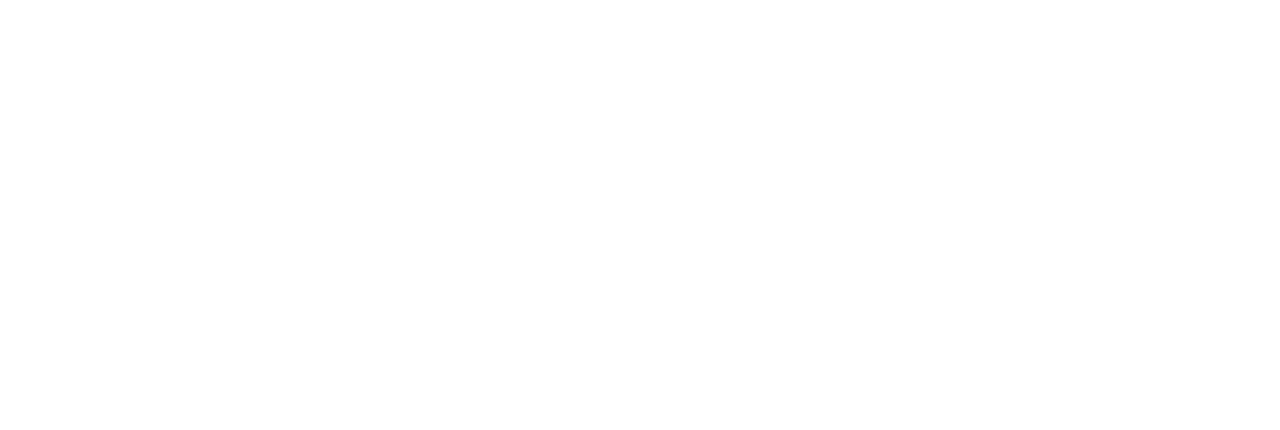
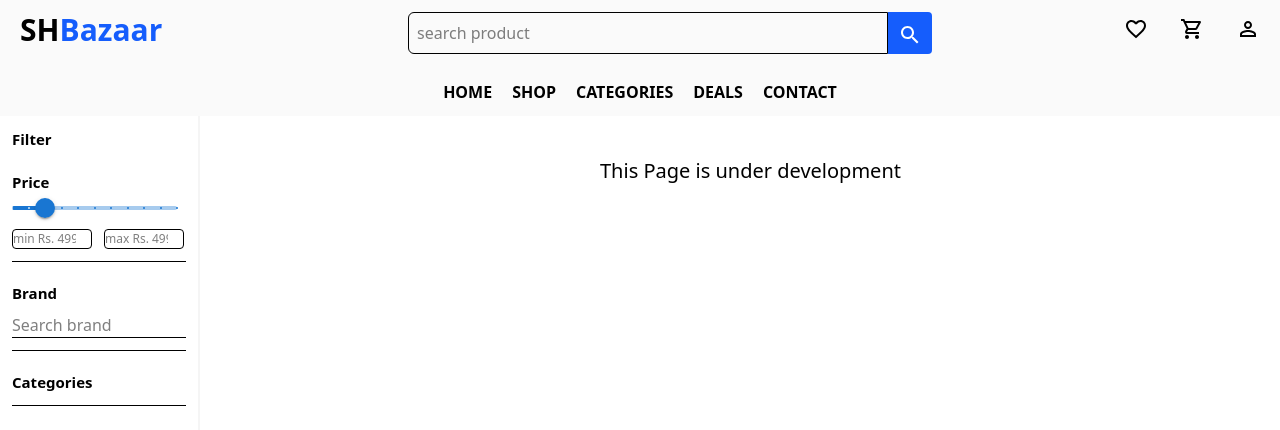
Before and after one commit to abhishekkjaiml/ecommers-react-js, a React (Vite) app: page /deals in a window 1280 px wide. Before the commit this address had no page. Shown: the top 430 px of the page. Built offline with nearby package versions, Linux system fonts and the light colour scheme.

Commit message:
initial all page created

```diff
--- a/src/App.tsx
+++ b/src/App.tsx
@@ -1,10 +1,25 @@
 import { Routes, Route } from 'react-router-dom'
 import { Home } from './pages/Home'
+import { Wishlist } from './pages/wishlist'
+import { Cart } from './pages/cart'
+import { Auth } from './pages/auth'
+import { Shop } from './pages/Shop'
+import { Categries } from './pages/Categries'
+import { Deals } from './pages/Deals'
+import { Contact } from './pages/Contact'
 
 const App = () => {
   return (
     <Routes>
       <Route path='/' element={<Home />} />
+      <Route path='/wishlist' element={<Wishlist/>} />
+      <Route path='/myCart' element={<Cart />} />
+      <Route path='/auth' element={<Auth />} />
+
+      <Route path='/shop' element={<Shop />} />
+      <Route path='/catogary' element={<Categries />} />
+      <Route path='/deals' element={<Deals />} />
+      <Route path='/contact' element={<Contact />} />
     </Routes>
   )
 }
--- a/src/components/Navbar.tsx
+++ b/src/components/Navbar.tsx
@@ -1,43 +1,86 @@
-import PermIdentityOutlinedIcon from '@mui/icons-material/PermIdentityOutlined';
-import ShoppingCartOutlinedIcon from '@mui/icons-material/ShoppingCartOutlined';
+import PermIdentityOutlinedIcon from "@mui/icons-material/PermIdentityOutlined";
+import ShoppingCartOutlinedIcon from "@mui/icons-material/ShoppingCartOutlined";
 // import FavoriteOutlinedIcon from '@mui/icons-material/FavoriteOutlined';
-import FavoriteBorderOutlinedIcon from '@mui/icons-material/FavoriteBorderOutlined';
-import SearchOutlinedIcon from '@mui/icons-material/SearchOutlined';
+import FavoriteBorderOutlinedIcon from "@mui/icons-material/FavoriteBorderOutlined";
+import SearchOutlinedIcon from "@mui/icons-material/SearchOutlined";
+import { useNavigate } from "react-router-dom";
 
 export const Navbar = () => {
+  const navigate = useNavigate();
+
   return (
     <div>
-        <header className='flex flex-wrap h-17 bg-neutral-50'>
-            <div    className='text-3xl font-bold   ml-5 mt-3'>
+      <header className="flex flex-wrap h-17 bg-neutral-50">
+        <div
+          className="text-3xl font-bold   ml-5 mt-3 hover:cursor-pointer"
+          onClick={() => navigate("/")}
+        >
           <h2>
-                    SH<span>Bazaar</span>
+            SH<span className="text-blue-600">Bazaar</span>
           </h2>
         </div>
-            <nav    className='ml-auto  gap-8 flex  mr-5'>
-                <div className='mr-40 mt-3'>
-                    <input  className='w-120 p-2 border rounded-tl-md rounded-bl-md' placeholder='search product'/>
-                    <span   className='w-5 bg-blue-600 p-2.5 rounded-br rounded-tr text-white'>
+        <nav className="ml-auto  gap-8 flex  mr-5">
+          <div className="mr-40 mt-3">
+            <input
+              className="outline-none w-120 p-2 border rounded-tl-md rounded-bl-md"
+              placeholder="search product"
+            />
+            <span className="w-5 bg-blue-600 hover:bg-sky-500 p-2.5 rounded-br rounded-tr text-white hover:cursor-pointer">
               <SearchOutlinedIcon />
             </span>
           </div>
-                <span   className='text-5xl'>
+          <span
+            className="text-5xl hover:cursor-pointer hover:text-blue-600"
+            onClick={() => navigate("/wishlist")}
+          >
             <FavoriteBorderOutlinedIcon />
           </span>
-                <span   className='text-5xl'>
+          <span
+            className="text-5xl hover:cursor-pointer hover:text-blue-600"
+            onClick={() => navigate("/myCart")}
+          >
             <ShoppingCartOutlinedIcon />
           </span>
-                <span   className='text-5xl'>
+          <span
+            className="text-5xl hover:cursor-pointer hover:text-blue-600"
+            onClick={() => navigate("/auth")}
+          >
             <PermIdentityOutlinedIcon />
           </span>
         </nav>
       </header>
-        <header className='flex flex-wrap h-12 bg-neutral-50 justify-center gap-5 font-bold'>
-            <h2 className='mt-3'>HOME</h2>
-            <h2  className='mt-3'>SHOP</h2>
-            <h2  className='mt-3'>CATEGORIES</h2>
-            <h2  className='mt-3'>DEALS</h2>
-            <h2  className='mt-3'>CONTACT </h2>
+      <header className="flex flex-wrap h-12 bg-neutral-50 justify-center gap-5 font-bold">
+        <h2
+          className="mt-3 hover:cursor-pointer hover:text-blue-600"
+          onClick={() => navigate("/")}
+        >
+          HOME
+        </h2>
+        <h2
+          className="mt-3 hover:cursor-pointer hover:text-blue-600"
+          onClick={() => navigate("/shop")}
+        >
+          SHOP
+        </h2>
+        <h2
+          className="mt-3 hover:cursor-pointer hover:text-blue-600"
+          onClick={() => navigate("/catogary")}
+        >
+          CATEGORIES
+        </h2>
+        <h2
+          className="mt-3 hover:cursor-pointer hover:text-blue-600"
+          onClick={() => navigate("/deals")}
+        >
+          DEALS
+        </h2>
+        <h2
+          className="mt-3 hover:cursor-pointer hover:text-blue-600"
+          onClick={() => navigate("/contact")}
+        >
+          CONTACT{" "}
+        </h2>
       </header>
     </div>
-  )
-}
+  );
+};
--- /dev/null
+++ b/src/components/Sidebar.tsx
@@ -0,0 +1,77 @@
+import Box from "@mui/material/Box";
+import Slider from "@mui/material/Slider";
+
+export const Sidebar = () => {
+  function valuetext(value: number) {
+    return `${value}°C`;
+  }
+
+  return (
+    <aside className="flex flex-col gap-3 border-r-2 border-neutral-100 w-50 h-screen p-3">
+      <div>
+        <h2 className="text-[15px] font-bold">Filter</h2>
+        <div className="mt-5 pb-3 border-b">
+          <h2   className="text-[15px] font-bold">Price</h2>
+          <Box sx={{ width: 165 }}>
+            <Slider
+              aria-label="Temperature"
+              defaultValue={30}
+              getAriaValueText={valuetext}
+              valueLabelDisplay="auto"
+              shiftStep={30}
+              step={10}
+              marks
+              min={10}
+              max={110}
+            />
+            {/* <Slider
+              defaultValue={30}
+              step={10}
+              marks
+              min={10}
+              max={110}
+              disabled
+            /> */}
+          </Box>
+          <div  className="flex gap-3">
+            <input
+            type="number"
+            placeholder="min Rs. 499"
+            min="499"
+            max="4999"
+            className="w-20 text-[12px] border rounded"
+            />
+
+
+
+          <input
+            type="number"
+            placeholder="max Rs. 4999"
+            min="499"
+            max="4999"
+            className="w-20 text-[12px] border rounded"
+            />
+          </div>
+        </div>
+
+        <div    className="mt-5 pb-3 border-b">
+            <h2 className="text-[15px] font-bold">Brand</h2>
+            <input
+                type="text"
+                placeholder="Search brand"
+                className="border-b outline-none mt-2 w-43.5"
+                />
+        </div>
+
+        <div    className="mt-5 pb-3 border-b">
+            <h2 className="text-[15px] font-bold">Categories</h2>
+            {/* <input
+                type="text"
+                placeholder="Search brand"
+                className="border-b outline-none mt-2"
+                /> */}
+        </div>
+      </div>
+    </aside>
+  );
+};
--- /dev/null
+++ b/src/pages/Auth.tsx
@@ -0,0 +1,9 @@
+import { Navbar } from '../components/Navbar'
+
+export const Auth = () => {
+  return (
+    <div>
+        <Navbar />
+    </div>
+  )
+}
--- /dev/null
+++ b/src/pages/Cart.tsx
@@ -0,0 +1,9 @@
+import { Navbar } from '../components/Navbar'
+
+export const Cart = () => {
+  return (
+    <div>
+        <Navbar />
+    </div>
+  )
+}
--- /dev/null
+++ b/src/pages/Categries.tsx
@@ -0,0 +1,22 @@
+import { Navbar } from '../components/Navbar'
+import { Sidebar } from '../components/Sidebar'
+
+export const Categries = () => {
+  return (
+    <div>
+        <div>
+          <Navbar />
+          <section  className='absolute ml-50'>
+            <h2
+              className='ml-100 mt-10 text-[20px] text'>
+              This Page is under development
+            </h2>
+          </section>
+        <main>
+          <Sidebar />
+        </main>
+
+        </div>
+    </div>
+  )
+}
--- /dev/null
+++ b/src/pages/Contact.tsx
@@ -0,0 +1,9 @@
+import { Navbar } from "../components/Navbar";
+
+export const Contact = () => {
+  return (
+    <div>
+      <Navbar />
+    </div>
+  );
+};
--- /dev/null
+++ b/src/pages/Deals.tsx
@@ -0,0 +1,22 @@
+import { Navbar } from '../components/Navbar'
+import { Sidebar } from '../components/Sidebar'
+
+export const Deals = () => {
+  return (
+    <div>
+        <div>
+          <Navbar />
+          <section  className='absolute ml-50'>
+            <h2
+              className='ml-100 mt-10 text-[20px] text'>
+              This Page is under development
+            </h2>
+          </section>
+        <main>
+          <Sidebar />
+        </main>
+
+        </div>
+    </div>
+  )
+}
--- /dev/null
+++ b/src/pages/Shop.tsx
@@ -0,0 +1,22 @@
+import { Navbar } from '../components/Navbar'
+import { Sidebar } from '../components/Sidebar'
+
+export const Shop = () => {
+  return (
+    <div>
+        <div>
+          <Navbar />
+          <section  className='absolute ml-50'>
+            <h2
+              className='ml-100 mt-10 text-[20px] text'>
+              This Page is under development
+            </h2>
+          </section>
+        <main>
+          <Sidebar />
+        </main>
+
+        </div>
+    </div>
+  )
+}
--- /dev/null
+++ b/src/pages/Wishlist.tsx
@@ -0,0 +1,9 @@
+import { Navbar } from '../components/Navbar'
+
+export const Wishlist = () => {
+  return (
+    <div>
+        <Navbar />
+    </div>
+  )
+}
```
Also changed, not shown: src/auth/Login.tsx (added), src/auth/SignUp.tsx (added). Lines whose indentation alone changed are shown as unchanged.
